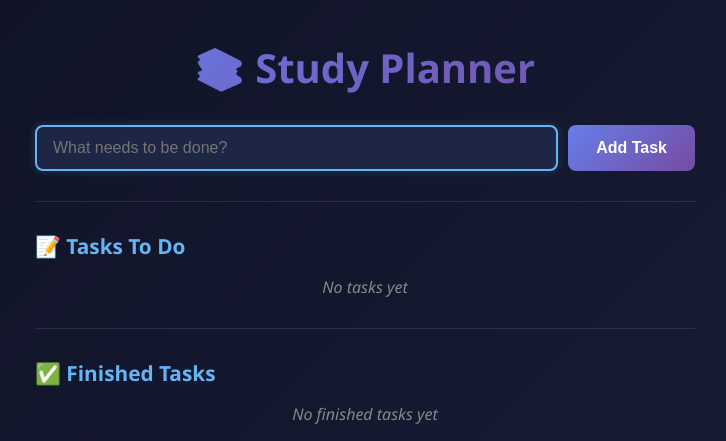
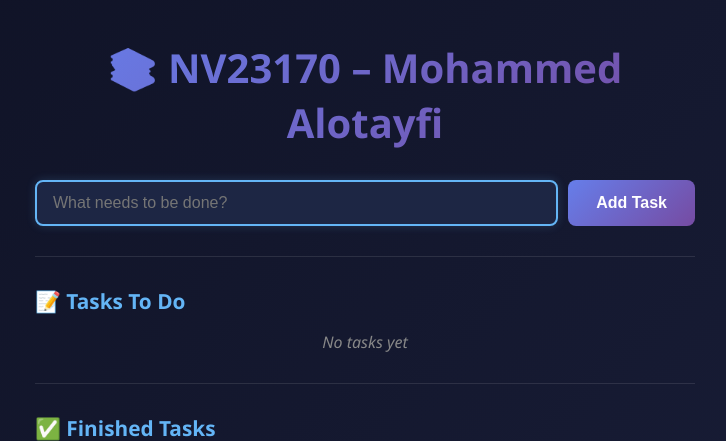
Before and after one commit to nv23170-mohammed-alotayfi/cc302-todo-app, a Flask app: page / in a window 1280 px wide. Shown: the top 441 px of the page, without its empty margins (275-1001 px from the left). Run offline with Flask 3, Linux system fonts and the light colour scheme.

Commit message:
first commit

```diff
--- a/todo-app/templates/index.html
+++ b/todo-app/templates/index.html
@@ -9,7 +9,8 @@
 <body>
 
 <div class="container">
-  <h1>📚 Study Planner</h1>
+  <h1>📚 NV23170 – Mohammed Alotayfi</h1>
+
 
   <!-- ADD TASK -->
   <form action="/add" method="POST" class="add-form">
```
